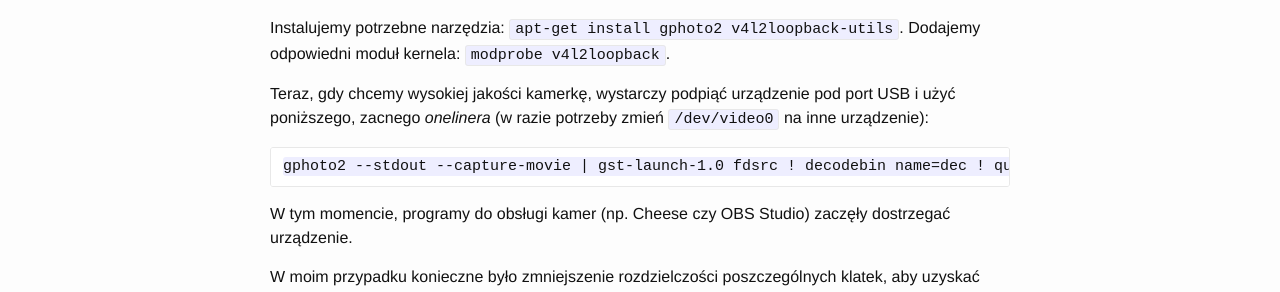
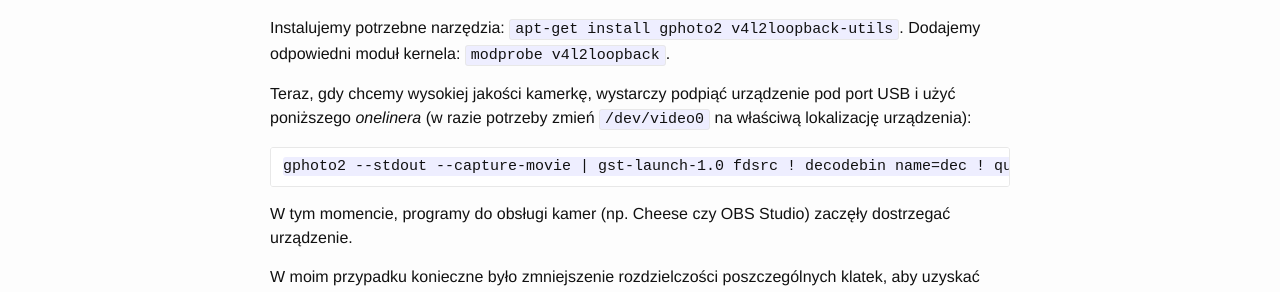
Before and after one commit to Necior/blog, a Jekyll site: the page built from _posts/2017-11-03-canon-eos-70d-linux.md, in a window 1280 px wide. Shown: the part 391-683 px from the top of the page. Built offline with Jekyll 4.4.1, drawn with Linux system fonts in a browser that asks for light colours.

Commit message:
Improve style

````diff
--- a/_posts/2017-11-03-canon-eos-70d-linux.md
+++ b/_posts/2017-11-03-canon-eos-70d-linux.md
@@ -15,7 +15,7 @@ Poniżej instrukcje dla pochodnych Debiana.
 Instalujemy potrzebne narzędzia: `apt-get install gphoto2 v4l2loopback-utils`.
 Dodajemy odpowiedni moduł kernela: `modprobe v4l2loopback`.
 
-Teraz, gdy chcemy wysokiej jakości kamerkę, wystarczy podpiąć urządzenie pod port USB i użyć poniższego, zacnego _onelinera_ (w razie potrzeby zmień `/dev/video0` na inne urządzenie):
+Teraz, gdy chcemy wysokiej jakości kamerkę, wystarczy podpiąć urządzenie pod port USB i użyć poniższego _onelinera_ (w razie potrzeby zmień `/dev/video0` na właściwą lokalizację urządzenia):
 
 ```
 gphoto2 --stdout --capture-movie | gst-launch-1.0 fdsrc ! decodebin name=dec ! queue ! videoconvert ! v4l2sink device=/dev/video0
````
